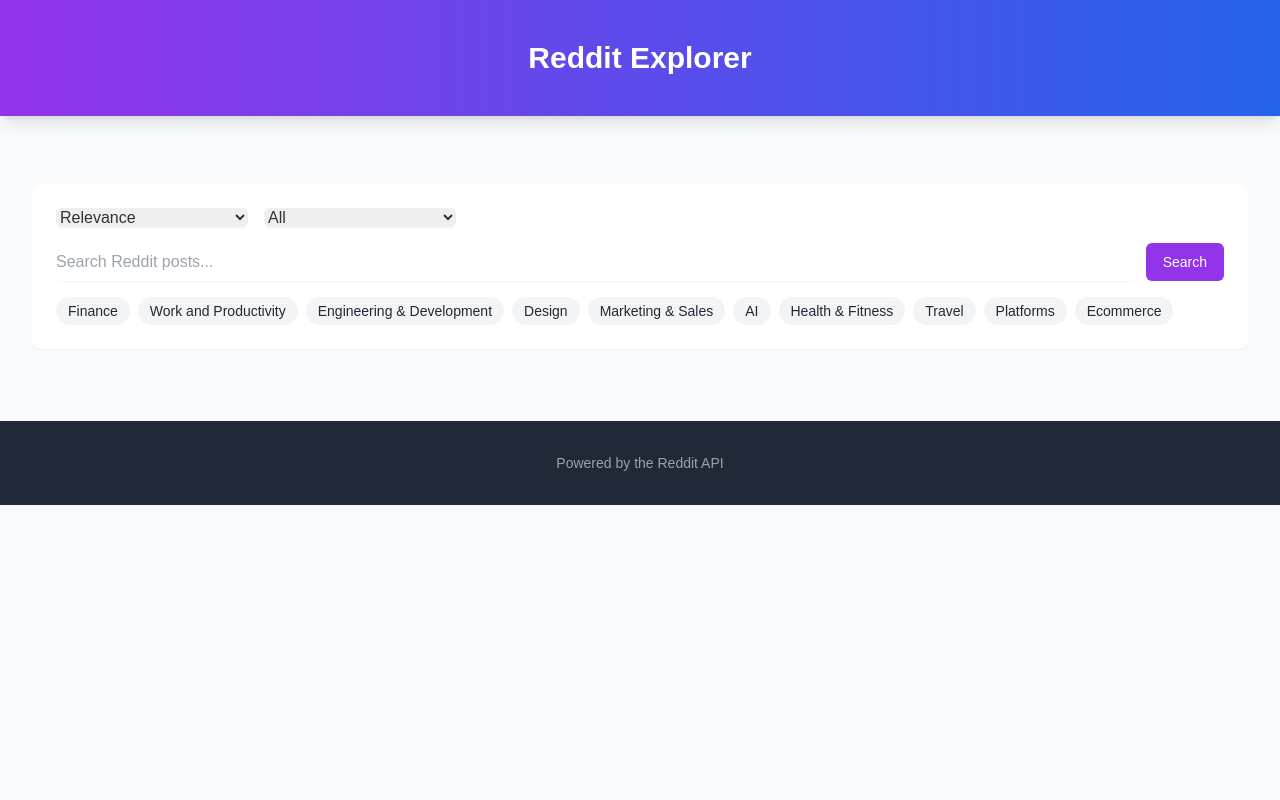
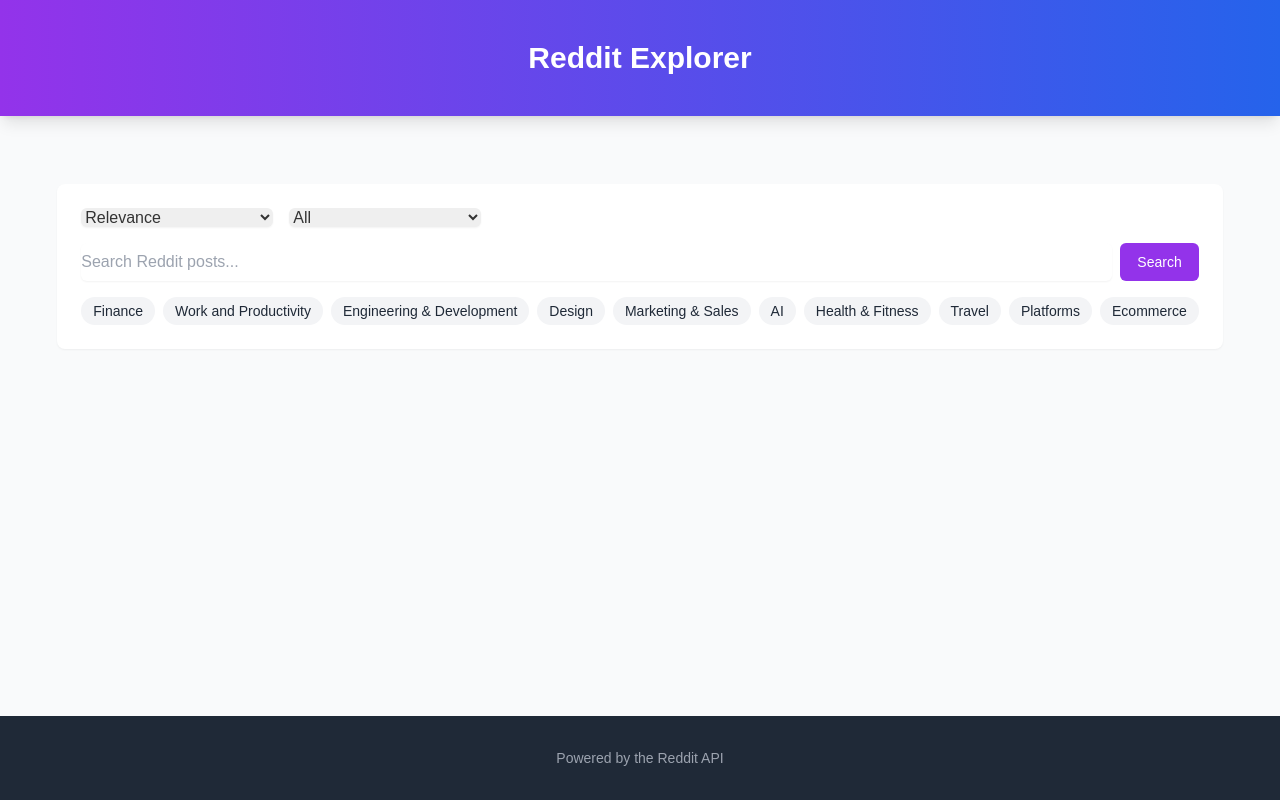
Before and after one commit to katrinavassell/redditapp, a React (Create React App) app: page / in a window 1280 px wide. Built offline with nearby package versions, Linux system fonts and the light colour scheme.

Commit message:
Assistant checkpoint: Update layout to keep footer at bottom
Assistant generated file changes:
- src/App.js: Update layout to keep footer at bottom, Make main content grow to push footer down

---

User prompt:

can you update the ui layout so that the footer is at the bottom of the window?

```diff
--- a/src/App.js
+++ b/src/App.js
@@ -51,14 +51,14 @@
   };
 
   return (
-    <div className="min-h-screen bg-gray-50">
+    <div className="flex flex-col min-h-screen bg-gray-50">
       <header className="bg-gradient-to-r from-purple-600 to-blue-600 shadow-lg">
         <div className="max-w-7xl mx-auto py-6 px-4 sm:px-6 lg:px-8">
           <h1 className="text-3xl font-bold text-white">Reddit Explorer</h1>
         </div>
       </header>
 
-      <main className="max-w-7xl mx-auto py-6 sm:px-6 lg:px-8">
+      <main className="flex-grow max-w-7xl mx-auto py-6 sm:px-6 lg:px-8">
         <div className="px-4 py-6 sm:px-0">
           <div className="bg-white rounded-lg shadow-sm p-6">
             <div className="space-y-4">
```
